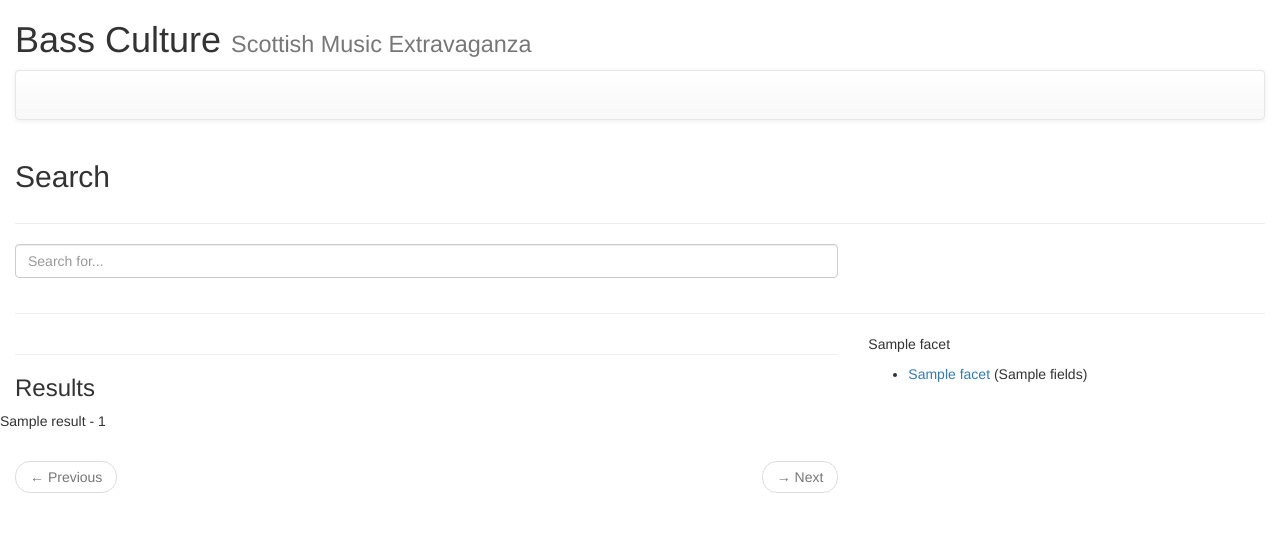
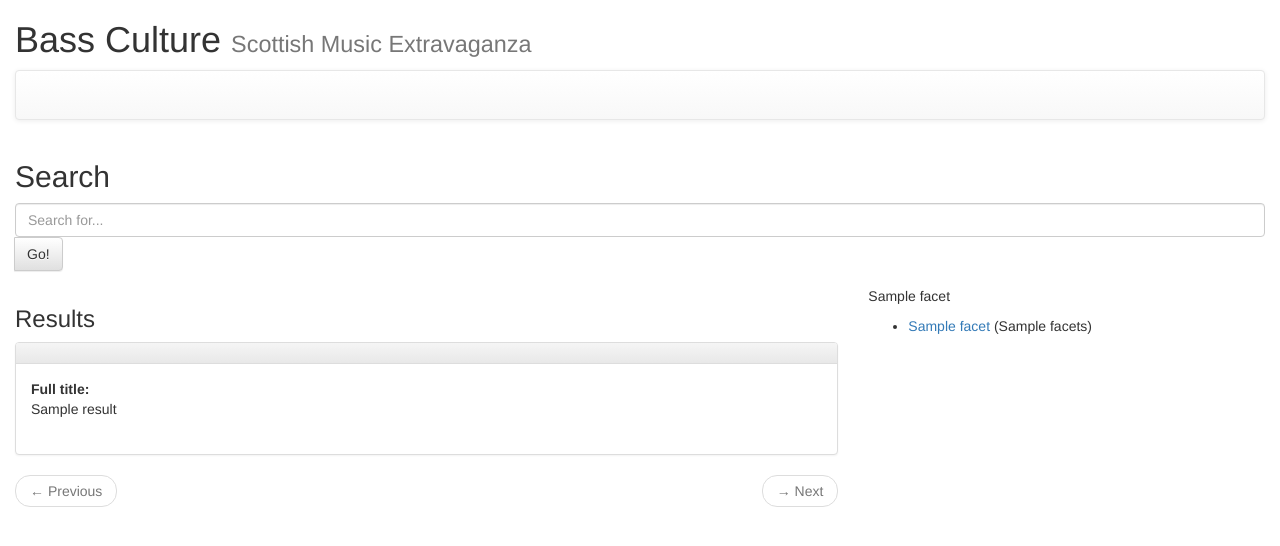
Before and after one commit to ahankinson/BassCulture, a Django app: template bassculture/templates/search/search.html in a window 1280 px wide. Shown: the top 546 px of the page. Run offline with Django 3.2, Linux system fonts and the light colour scheme; the template is opened without the code that fills it: most values are stand-ins (such as "Sample title", 1, 10 or a date in 2020); parts of the project's set-up code (start-up, migrations or seed data) failed here and were passed over; some libraries are stand-ins or nearby versions.

Commit message:
Rewrite search results display
Work in progress

```diff
--- a/bassculture/templates/search/search.html
+++ b/bassculture/templates/search/search.html
@@ -1,62 +1,39 @@
 {% extends "base.html" %}
-{% load bootstrap3 %}
-
 {% block body %}
+    <h2>Search</h2>
     <div class="row">
         <div class="col-md-12">
-            <h2>Search</h2>
-        </div>
-    </div>
-    <hr />
-    <div class="row">
-        <div class="col-md-8">
             <form role = "form" id="search-form" action="/search" method="get">
                 <div class="form-group">
                     <input type="text" name="q" id="search-input" class="form-control" placeholder="Search for...">
-                    {% buttons submit='Go!' reset="Cancel" %}{% endbuttons %}
-<!--                     <span class="input-group-btn">
-                        <button class="btn btn-default" type="button">Go!</button>
-                    </span> -->
+                    <span class="input-group-btn">
+                        <button class="btn btn-default" type="submit">Go!</button>
+                    </span>
                 </div>
             </form>
         </div>
     </div>
-    <hr />
+    {% if content %}
     <div class="row">
         <div class="col-md-8">
-        {% if content.results %}
-<!--             <h3>Results</h3>
-            <p>{{ content.count }} result{{ content.count|pluralize }} found.</p>
-             --><div>
-<!--                 {% for result in content.results %}
-                <div>
-                    <h4><a href="{{ result.url }}">{{ result.title }}</a></h4>
-                    <p>In: <b>{{ result.source_title }} ({{ result.source_date }}, {{ result.source_edition }} edition)</b></p>
-                </div>
-                {% endfor %} -->
-
-                <hr />
             <h3>Results</h3>
                 {% include "search/search_results.html" %}
-
-            </div>
             {% endif %}
-
             <nav>
                 <ul class="pager">
                     <li class="previous {% if not content.previous %}disabled{% endif %}"><a href="{{ content.previous }}"><span aria-hidden="true">&larr;</span> Previous </a></li>
                     <li class="next {% if not content.next %}disabled{% endif %}"><a href="{{ content.next }}"><span aria-hidden="true">&rarr;</span> Next </a></li>
                 </ul>
             </nav>
-
         </div>
         <div class="col-md-4">
-        {% for facet, values in content.facets.fields.items %}
-        <p>{{ facet }}</p>
+            {% for facet_name, facets in content.facets.items %}
+            <p>{{ facet_name }}</p>
             <ul>
-            {% for name, count in values %}
-            <li><a class="facet-link" href="#" data-facet-name="{{ facet }}" data-facet-value="{{ name }}">{{ name }} </a> ({{ count }})</li>
+                {% for f in facets %}
+                    <li><a class="facet-link" href="#" data-facet-name="{{ facet_name }}" data-facet-value="{{ f.0 }}">{{ f.0 }} </a> ({{ f.1 }})</li>
                 {% endfor %}
+
             </ul>
             {% endfor %}
         </div>
--- a/bassculture/templates/search/search_results.html
+++ b/bassculture/templates/search/search_results.html
@@ -1,11 +1,19 @@
-{% if content.results.numFound > 0 %}
+{% if content.count > 0 %}
     {% for result in content.results %}
-        <div class="row">
-            <div class="search-result">
-                <p>{{ result }} - {{ result.id }}</p>
+        <div class="panel panel-default">
+            <div class="panel-heading">
+                {% if result.type == 'source' %}
+                <h3 class="panel-title"> <span class="label label-primary">Source</span> <a href="{{ result.url }}">{{ result.short_title }}</a></h3>
+                {% endif %}
+            </div>
+            <div class="panel-body">
+                <dl>
+                    <dt>Full title: </dt>
+                    <dd>{{ result.full_title }}</dd>
+                </dl>
             </div>
         </div>
-    {% endfor %}
+ {% endfor %}
 {% else %}
     <h5>No Results found.</h5>
 {% endif %}
```
Lines whose indentation alone changed are shown as unchanged.
